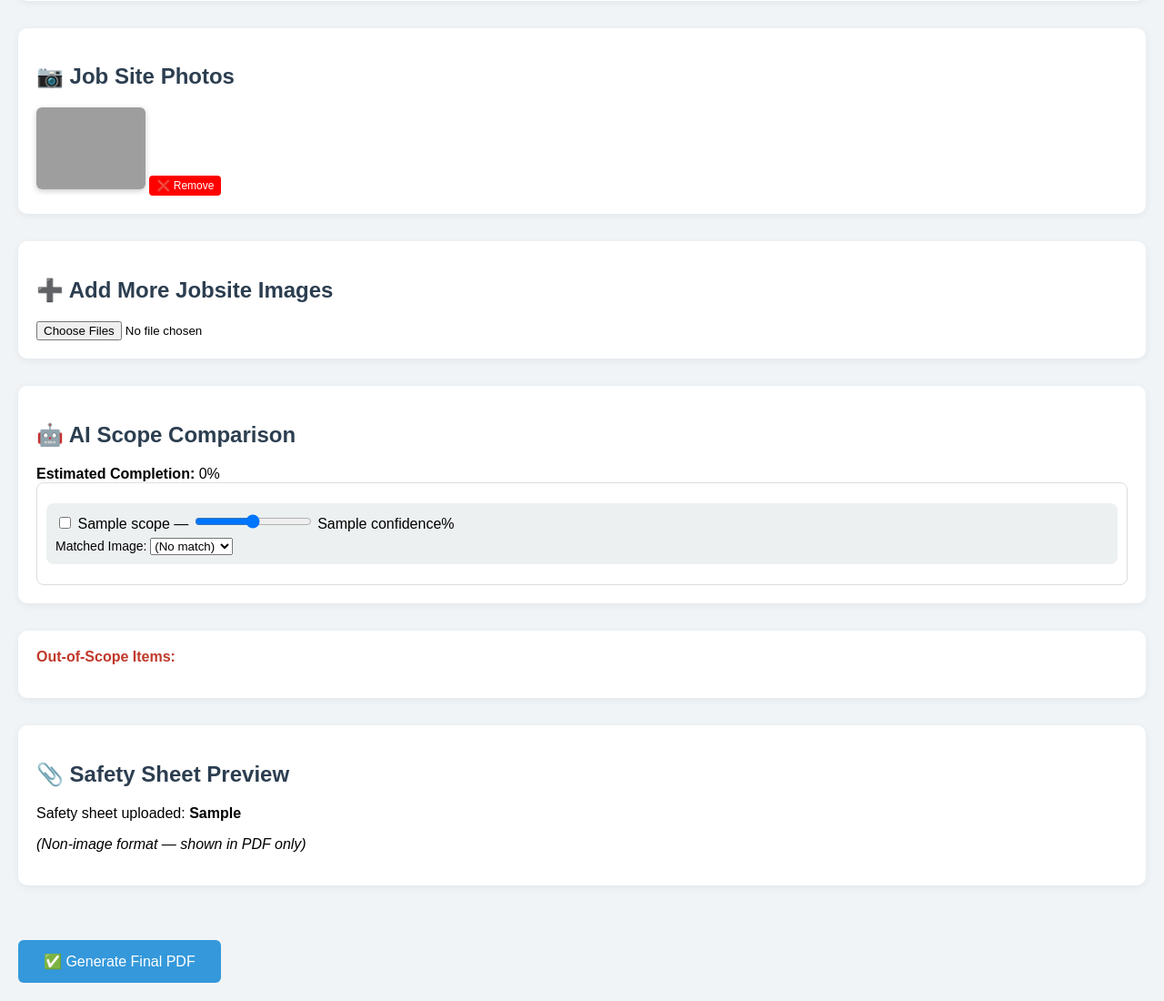
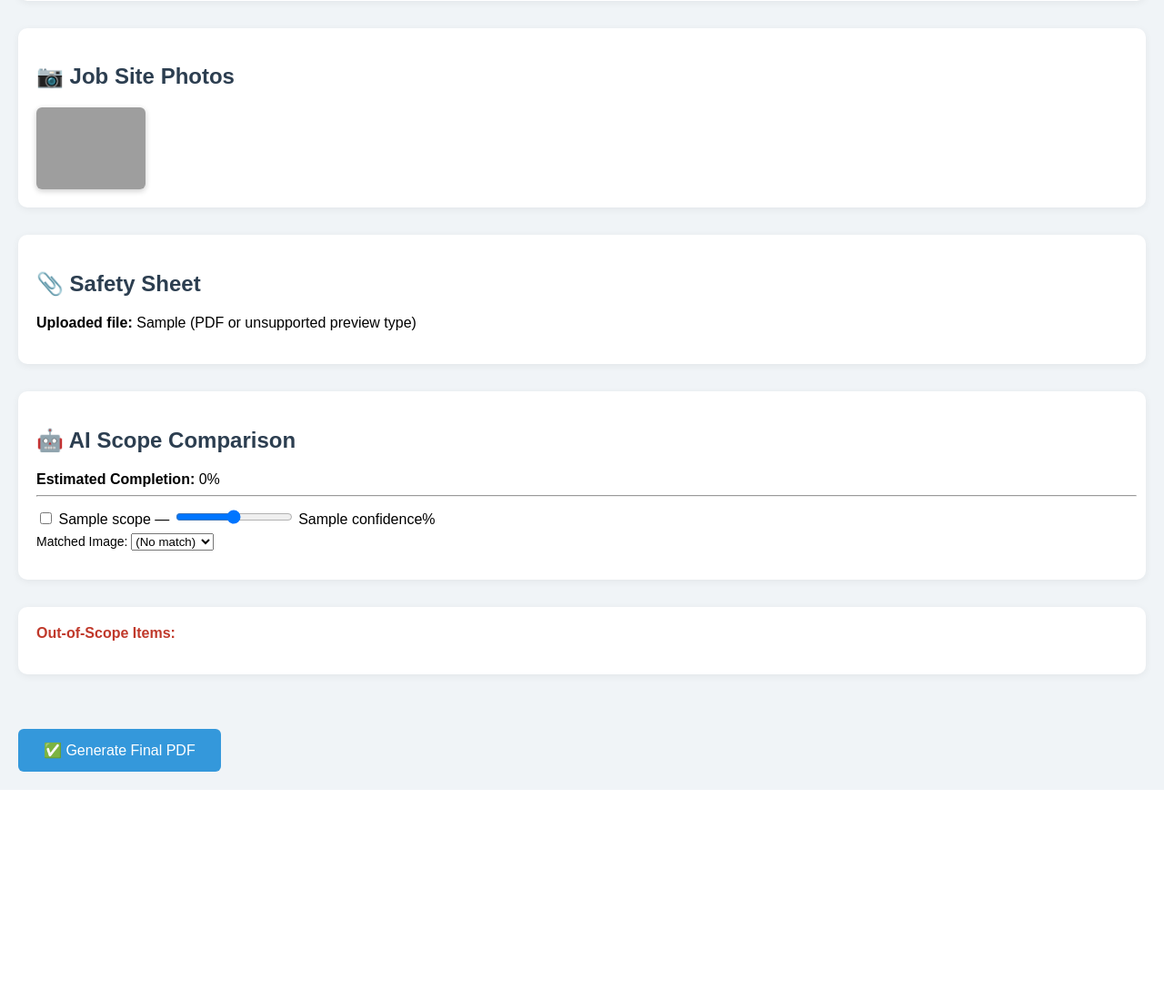
Before and after one commit to VagishKapila/gpt-material-insight-api, a Flask app: template templates/preview.html in a window 1280 px wide. Shown: the part 674-1774 px from the top of the page at 91% size. After the commit the page ends 1542 px from the top, so only its background shows below. Run offline with Flask 3, Linux system fonts and the light colour scheme; the template is opened without the code that fills it: most values are stand-ins (such as "Sample title", 1, 10 or a date in 2020); grey boxes are pictures that could not be loaded.

Commit message:
Update preview.html

```diff
--- a/templates/preview.html
+++ b/templates/preview.html
@@ -10,18 +10,17 @@
     .label { font-weight: bold; color: #34495e; display: block; margin-top: 10px; }
     .images { display: flex; flex-wrap: wrap; gap: 10px; }
     .images img { width: 120px; border-radius: 6px; box-shadow: 0 2px 6px rgba(0,0,0,0.2); cursor: zoom-in; }
-    .score { margin: 12px 0; padding: 10px; background: #ecf0f1; border-radius: 8px; }
+    .score { margin: 12px 0; }
     .out-of-scope { color: #c0392b; }
     .button { margin-top: 30px; padding: 14px 28px; font-size: 16px; background: #3498db; color: white; border: none; border-radius: 6px; cursor: pointer; }
     .button:hover { background: #2980b9; }
     .dropdown { margin-top: 6px; font-size: 14px; }
-    .scrollbox { max-height: 400px; overflow-y: auto; border: 1px solid #ddd; padding: 10px; border-radius: 8px; background: #fff; }
-    .delete-btn { background: red; color: white; border: none; border-radius: 4px; cursor: pointer; padding: 4px 8px; margin-top: 4px; font-size: 12px; }
+    .scroll-box { max-height: 350px; overflow-y: auto; padding-right: 10px; }
   </style>
 </head>
 <body>
   <h1>📋 Daily Log Preview</h1>
-  <form action="/submit_preview" method="POST" enctype="multipart/form-data">
+  <form action="/submit_preview" method="POST">
     <input type="hidden" name="session_id" value="{{ session_id }}">
 
     <div class="section">
@@ -45,27 +44,27 @@
       <h2>📷 Job Site Photos</h2>
       <div class="images">
         {% for img_path in image_paths %}
-          <div>
-            <img src="/{{ img_path }}" alt="Job Photo" onclick="zoomImage(this)">
-            <form method="POST" action="/remove_image/{{ session_id }}">
-              <input type="hidden" name="remove_path" value="{{ img_path }}">
-              <button type="submit" class="delete-btn">❌ Remove</button>
-            </form>
-          </div>
+          <img src="/{{ img_path }}" alt="Job Site Photo" onclick="zoomImage(this)">
         {% endfor %}
       </div>
     </div>
     {% endif %}
 
+    {% if safety_sheet %}
     <div class="section">
-      <h2>➕ Add More Jobsite Images</h2>
-      <input type="file" name="new_images" accept="image/*" multiple>
+      <h2>📎 Safety Sheet</h2>
+      {% if safety_sheet.endswith('.jpg') or safety_sheet.endswith('.jpeg') or safety_sheet.endswith('.png') %}
+        <img src="/{{ safety_sheet }}" style="max-width: 400px; border: 1px solid #ccc;" alt="Safety Sheet">
+      {% else %}
+        <p><strong>Uploaded file:</strong> {{ safety_sheet.split('/')[-1] }} (PDF or unsupported preview type)</p>
+      {% endif %}
     </div>
+    {% endif %}
 
-    <div class="section">
+    <div class="section scroll-box">
       <h2>🤖 AI Scope Comparison</h2>
       <div><strong>Estimated Completion:</strong> <span id="completion-val">{{ ai_results.completion or 0 }}</span>%</div>
-      <div class="scrollbox">
+      <hr>
       {% for item in ai_results.scored_items %}
         <div class="score">
           <input type="checkbox" name="match_{{ loop.index0 }}" class="matchbox" {% if item.match %}checked{% endif %}>
@@ -88,7 +87,6 @@
           </div>
         </div>
       {% endfor %}
-      </div>
       <input type="hidden" name="total_items" value="{{ ai_results.scored_items|length }}">
     </div>
 
@@ -103,19 +101,6 @@
     </div>
     {% endif %}
 
-    {% if safety_sheet_path %}
-    <div class="section">
-      <h2>📎 Safety Sheet Preview</h2>
-      {% set ext = safety_sheet_path.split('.')[-1].lower() %}
-      {% if ext in ['jpg', 'jpeg', 'png'] %}
-        <img src="/{{ safety_sheet_path }}" alt="Safety Sheet" style="max-width: 400px;">
-      {% else %}
-        <p>Safety sheet uploaded: <strong>{{ safety_sheet_path.split('/')[-1] }}</strong></p>
-        <p><i>(Non-image format — shown in PDF only)</i></p>
-      {% endif %}
-    </div>
-    {% endif %}
-
     <button type="submit" class="button">✅ Generate Final PDF</button>
   </form>
 
@@ -125,8 +110,7 @@
   const completionDisplay = document.getElementById("completion-val");
 
   function updateCompletion() {
-    let total = 0;
-    let count = 0;
+    let total = 0, count = 0;
     sliders.forEach((slider, i) => {
       if (checkboxes[i].checked) {
         total += parseInt(slider.value);
```
